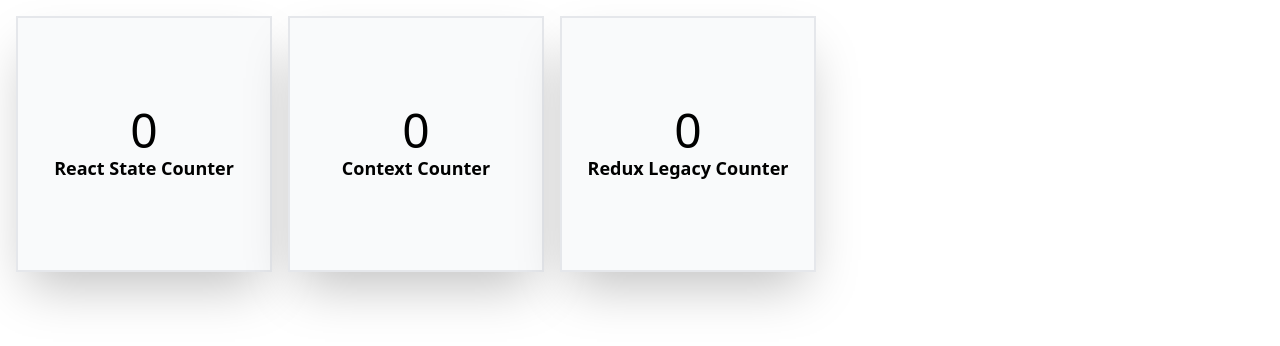
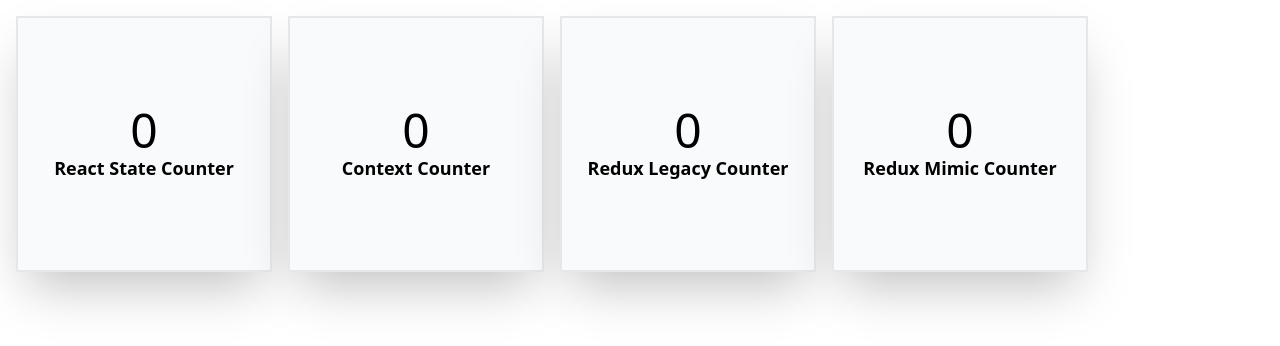
Before and after one commit to chrisrabe/state-mgmt-react, a React (Create React App) app: page / in a window 1280 px wide. Shown: the top 346 px of the page. Built offline with nearby package versions, Linux system fonts and the light colour scheme.

Commit message:
feat: added redux mimic counter

```diff
--- a/src/App.tsx
+++ b/src/App.tsx
@@ -2,6 +2,7 @@ import React from 'react';
 import ReactStateCounter from "./approaches/ReactStateCounter";
 import ReactContextCounter from "./approaches/ReactContextCounter";
 import ReduxLegacyCounter from "./approaches/ReduxLegacyCounter";
+import ReduxMimicCounter from "./approaches/ReduxMimicCounter";
 
 function App() {
   return (
@@ -9,6 +10,7 @@ function App() {
       <ReactStateCounter />
       <ReactContextCounter />
       <ReduxLegacyCounter />
+      <ReduxMimicCounter />
     </div>
   );
 }
--- /dev/null
+++ b/src/approaches/ReduxMimicCounter/ReduxMimicCounter.tsx
@@ -0,0 +1,24 @@
+import React from "react";
+import Button from "../../components/Button";
+import Counter from "../../components/Counter";
+import {CounterProvider, useCounterDispatch, useCounterState} from "./reduxImposter/context";
+import {setCount} from "./reduxImposter/actions";
+
+const ReduxMimicCounter: React.FC = () => {
+  const {count} = useCounterState();
+  const dispatch = useCounterDispatch();
+
+  return (
+    <Button onClick={() => dispatch?.(setCount(count + 1))}>
+      <Counter count={count} label="Redux Mimic Counter" />
+    </Button>
+  )
+};
+
+const ReduxMimicCounterWithProvider = () => (
+  <CounterProvider>
+    <ReduxMimicCounter />
+  </CounterProvider>
+)
+
+export default ReduxMimicCounterWithProvider;
--- /dev/null
+++ b/src/approaches/ReduxMimicCounter/index.ts
@@ -0,0 +1 @@
+export { default } from "./ReduxMimicCounter"
--- /dev/null
+++ b/src/approaches/ReduxMimicCounter/reduxImposter/actions.ts
@@ -0,0 +1,13 @@
+export interface PayloadAction<T, V> {
+  type: T,
+  payload: V
+}
+
+export enum CounterActions {
+  SetCount = "SET_COUNT"
+}
+
+export const setCount = (value: number): PayloadAction<CounterActions, number> => ({
+  type: CounterActions.SetCount,
+  payload: value
+});
--- /dev/null
+++ b/src/approaches/ReduxMimicCounter/reduxImposter/context.tsx
@@ -0,0 +1,28 @@
+import React, {createContext, ReactNode, useContext, useReducer} from "react";
+import reducer from "./reducer";
+import {CounterState, initialState} from "./state";
+import {CounterActions, PayloadAction} from "./actions";
+
+const StateContext = createContext<CounterState>(initialState);
+const DispatchContext = createContext<React.Dispatch<PayloadAction<CounterActions, any>> | null>(
+  null
+);
+
+interface CounterProviderProps {
+  children: ReactNode;
+}
+
+export const useCounterState = () => useContext(StateContext);
+export const useCounterDispatch = () => useContext(DispatchContext);
+
+export const CounterProvider: React.FC<CounterProviderProps> = ({ children }) => {
+  const [state, dispatch] = useReducer(reducer, initialState);
+
+  return (
+    <StateContext.Provider value={state}>
+      <DispatchContext.Provider value={dispatch}>
+        {children}
+      </DispatchContext.Provider>
+    </StateContext.Provider>
+  )
+}
--- /dev/null
+++ b/src/approaches/ReduxMimicCounter/reduxImposter/reducer.ts
@@ -0,0 +1,13 @@
+import {CounterState, initialState} from "./state";
+import {CounterActions, PayloadAction} from "./actions";
+
+const reducer = (state: CounterState = initialState, action: PayloadAction<CounterActions, any>) => {
+  switch (action.type) {
+    case CounterActions.SetCount:
+      return { ...state, count: action.payload };
+    default:
+      return state;
+  }
+}
+
+export default reducer;
--- /dev/null
+++ b/src/approaches/ReduxMimicCounter/reduxImposter/state.ts
@@ -0,0 +1,7 @@
+export interface CounterState {
+  count: number;
+}
+
+export const initialState: CounterState = {
+  count: 0
+}
```
